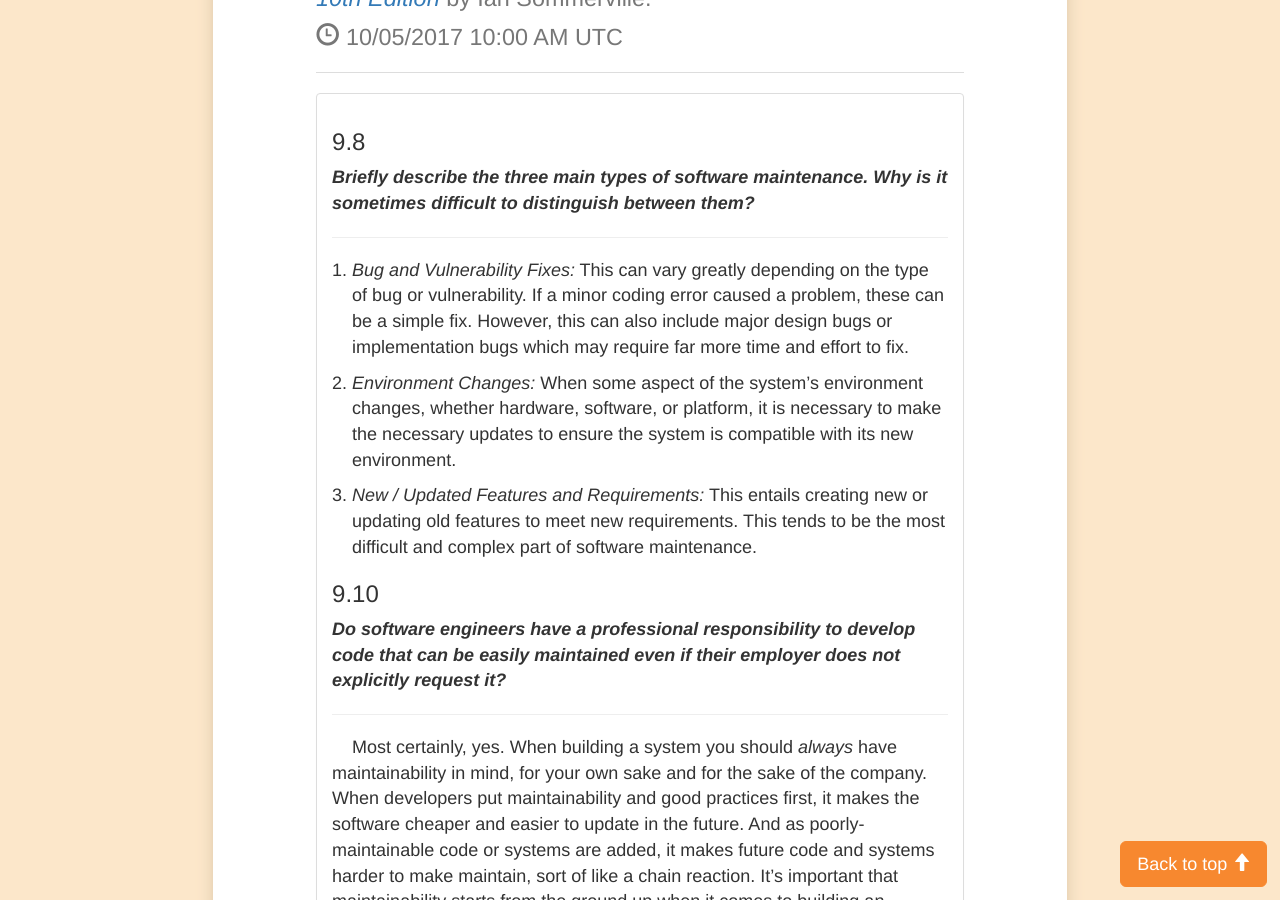
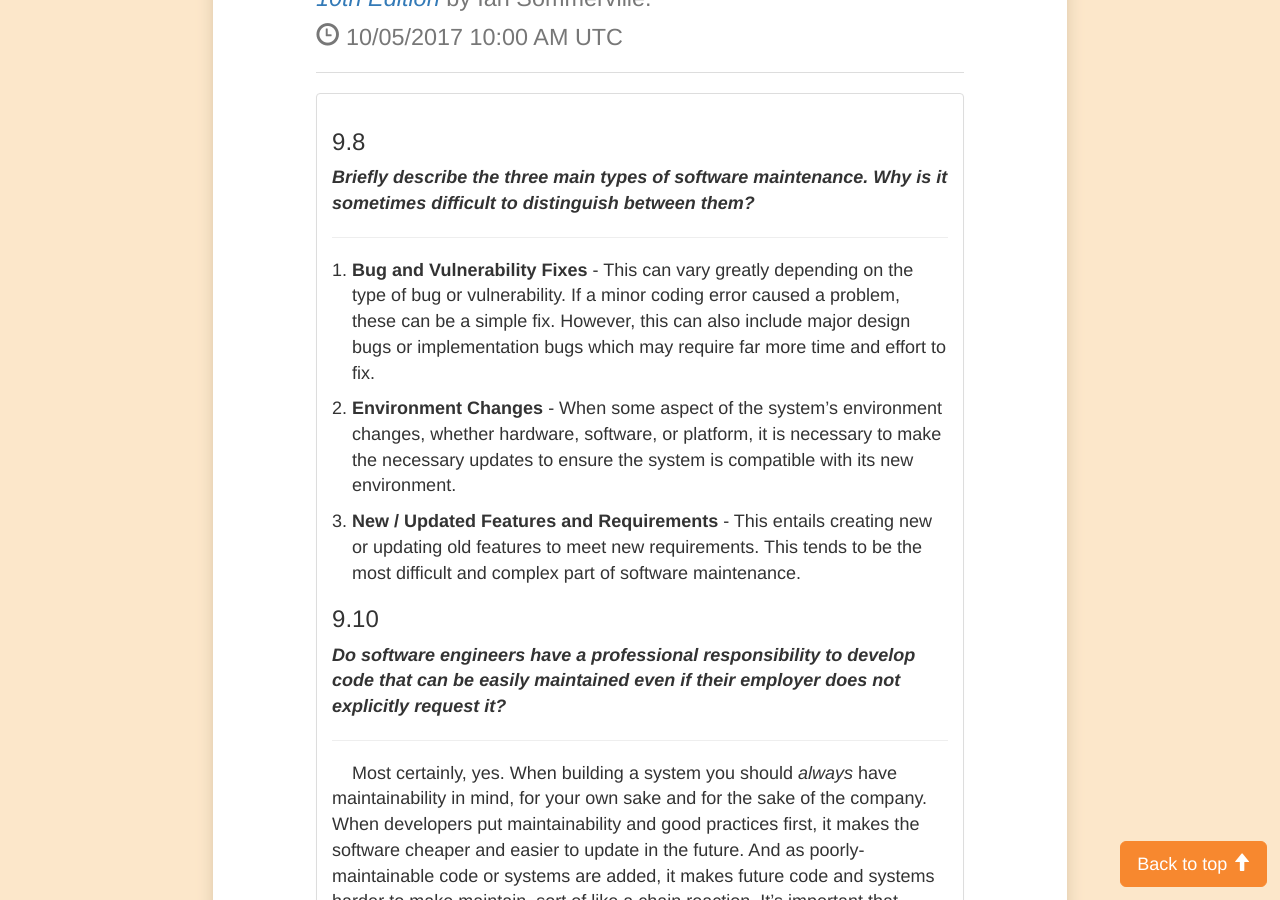
Before and after one commit to kayla-glick/kayla-glick.github.io, a Jekyll site: the page built from portfolio/csci_362_blog/_posts/2017-10-05-hw16.md, in a window 1280 px wide and 900 px high, scrolled down 332 px. Built offline with Jekyll 4.4.1, drawn with Linux system fonts in a browser that asks for light colours; nearby versions of some CDN libraries.

```diff
--- a/portfolio/csci_362_blog/_posts/2017-10-05-hw16.md
+++ b/portfolio/csci_362_blog/_posts/2017-10-05-hw16.md
@@ -11,11 +11,11 @@ _**Briefly describe the three main types of software maintenance. Why is it some
 
 ---
 
-1. _Bug and Vulnerability Fixes:_ This can vary greatly depending on the type of bug or vulnerability. If a minor coding error caused a problem, these can be a simple fix. However, this can also include major design bugs or implementation bugs which may require far more time and effort to fix.
+1. **Bug and Vulnerability Fixes** - This can vary greatly depending on the type of bug or vulnerability. If a minor coding error caused a problem, these can be a simple fix. However, this can also include major design bugs or implementation bugs which may require far more time and effort to fix.
 
-2. _Environment Changes:_ When some aspect of the system's environment changes, whether hardware, software, or platform, it is necessary to make the necessary updates to ensure the system is compatible with its new environment.
+2. **Environment Changes** - When some aspect of the system's environment changes, whether hardware, software, or platform, it is necessary to make the necessary updates to ensure the system is compatible with its new environment.
 
-3. _New / Updated Features and Requirements:_ This entails creating new or updating old features to meet new requirements. This tends to be the most difficult and complex part of software maintenance.
+3. **New / Updated Features and Requirements** - This entails creating new or updating old features to meet new requirements. This tends to be the most difficult and complex part of software maintenance.
 
 ### 9.10
 _**Do software engineers have a professional responsibility to develop code that can be easily maintained even if their employer does not explicitly request it?**_
```
Also changed, not shown: portfolio/csci_362_blog/_posts/2017-10-12-hw17b.md (+7 -1 lines).
